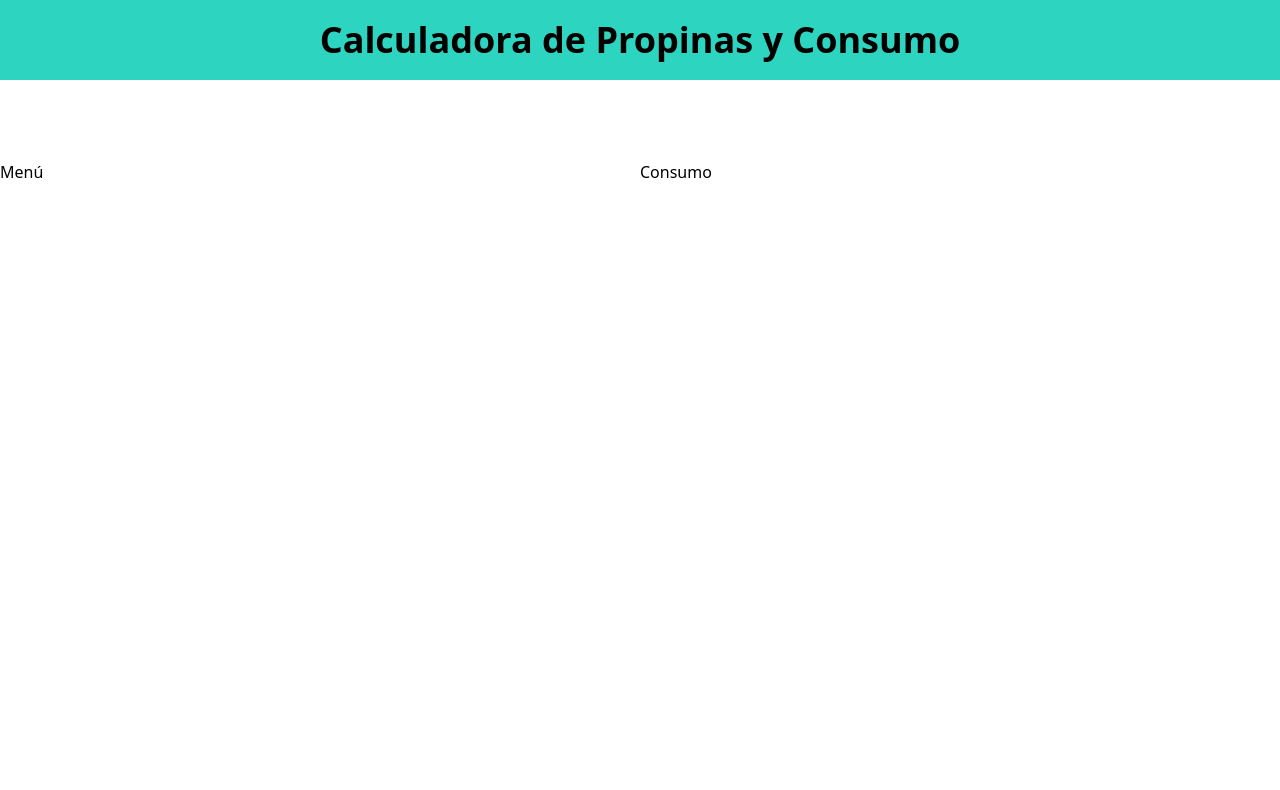
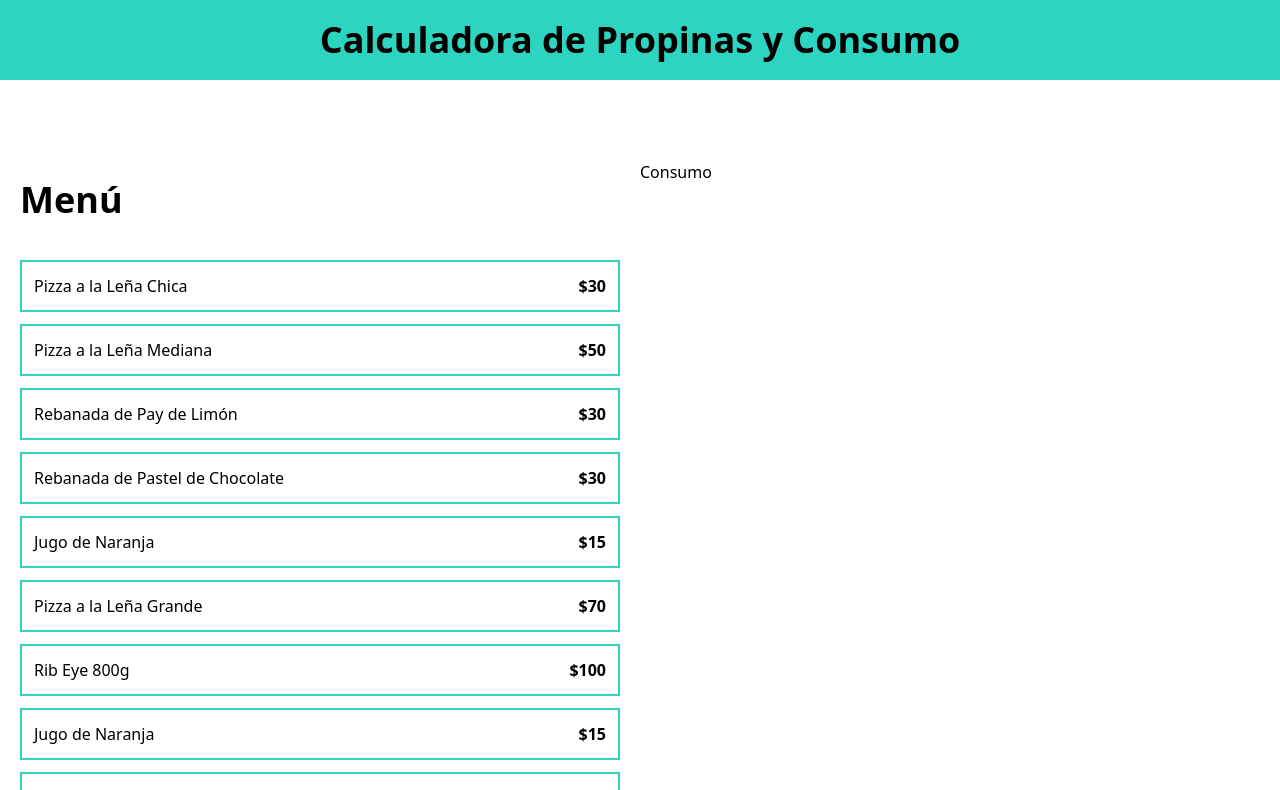
Before and after one commit to tatatadlisixti4/calculadora_propinas, a React (Vite) app: page / in a window 1280 px wide. Shown: the top 790 px of the page. Built offline with nearby package versions, Linux system fonts and the light colour scheme.

Commit message:
Listado de los productos en el menú

```diff
--- a/src/App.tsx
+++ b/src/App.tsx
@@ -1,8 +1,8 @@
 import {menuItems} from "./data/db"
+import MenuItem from "./components/MenuItem.tsx";
 
 
 function App() {
-    console.log(menuItems)
     return (
         <>
             <header className="bg-teal-400 py-5">
@@ -10,8 +10,16 @@
             </header>
 
             <main className="max-w-7xl mx-auto py-20 grid md:grid-cols-2">
-                <div>
-                    <h2>Menú</h2>
+                <div className="p-5">
+                    <h2 className="text-4xl font-black">Menú</h2>
+                    <div className="space-y-3 mt-10">
+                        {menuItems.map(item => (
+                            <MenuItem
+                                key={item.id}
+                                item={item}
+                            />
+                        ))}
+                    </div>
                 </div>
 
                 <div>
--- /dev/null
+++ b/src/components/MenuItem.tsx
@@ -0,0 +1,15 @@
+import type {MenuItem} from "../types";
+type  MenuItemProps = {
+    item: MenuItem
+}
+
+const MenuItem = ({item} : MenuItemProps) => {
+    return (
+        <button className="border-2 border-teal-400 hover:bg-teal-200 w-full p-3 flex justify-between">
+            <p>{item.name}</p>
+            <p className="font-black">${item.price}</p>
+        </button>
+    );
+};
+
+export default MenuItem;
```
